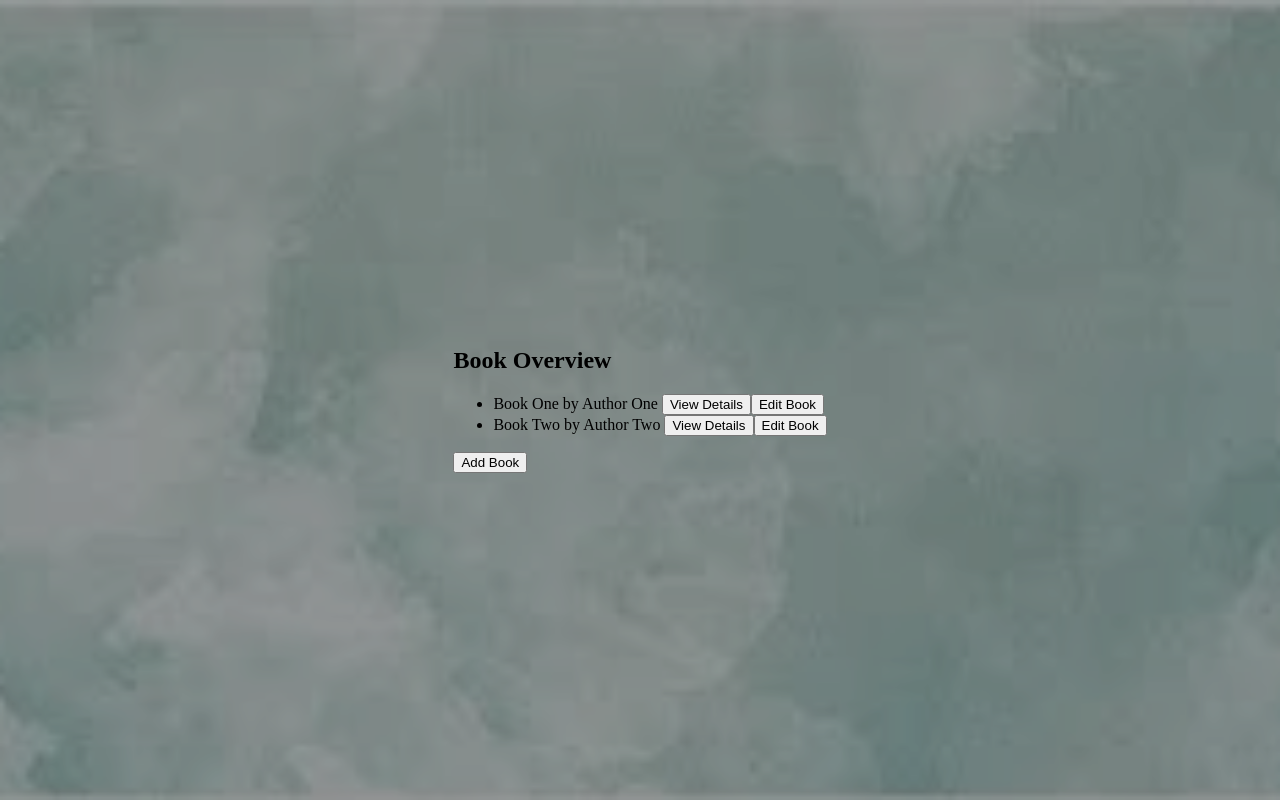
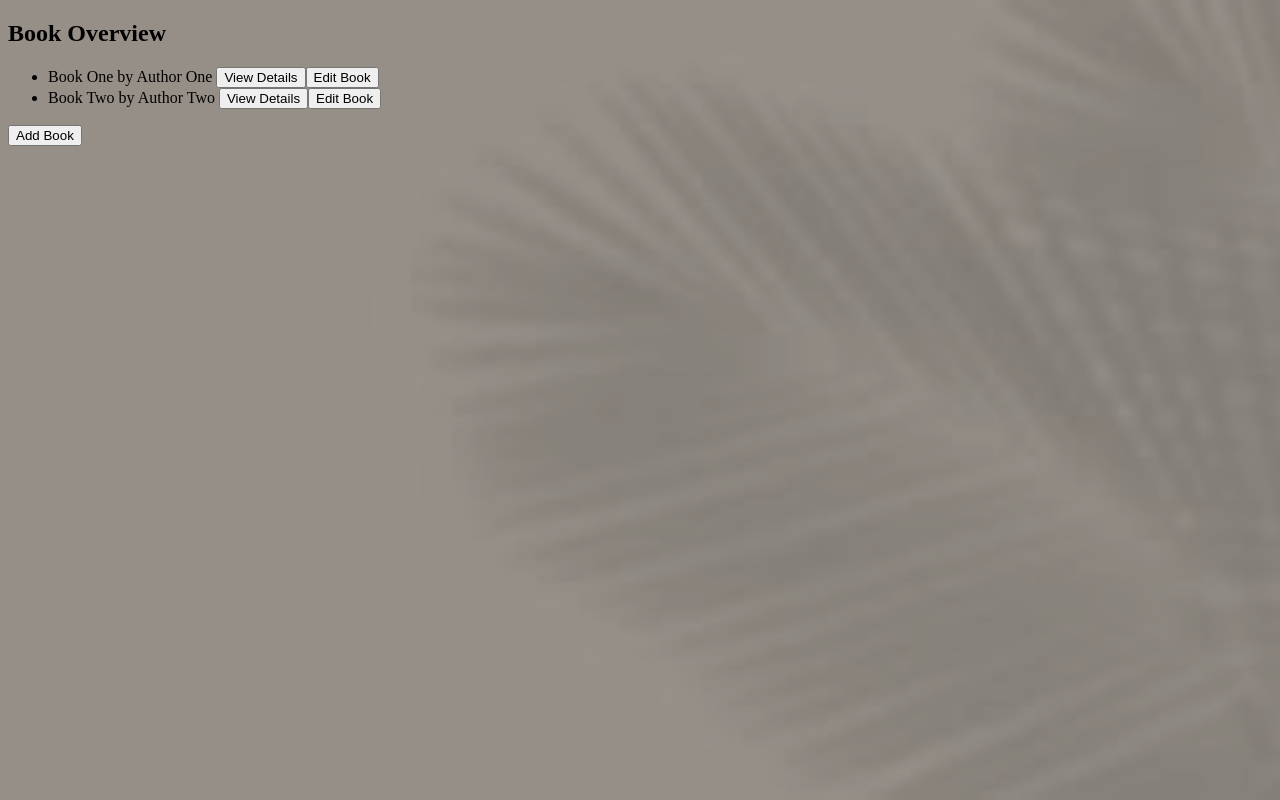
Before and after one commit to cristianamihu/BooksApp, an Angular app in the folder books-app-fe/: page /overview in a window 1280 px wide. Built offline with nearby package versions, Linux system fonts and the light colour scheme.

Commit message:
Add files via upload

```diff
--- a/books-app-fe/src/app/book-details/book-details.component.html
+++ b/books-app-fe/src/app/book-details/book-details.component.html
@@ -1,4 +1,3 @@
-<!--<p>book-details works!</p>-->
 <h2>Book Details</h2>
 <div *ngIf="book">
   <p><strong>Name:</strong> {{ book.name }}</p>
--- a/books-app-fe/src/app/crud-book/crud-book.component.html
+++ b/books-app-fe/src/app/crud-book/crud-book.component.html
@@ -1,4 +1,3 @@
-<!--<p>crud-book works!</p>-->
 <h2>{{ isEditMode ? 'Edit Book' : 'Add Book' }}</h2>
 <form (ngSubmit)="submitForm()">
   <label for="name">Name:</label>
--- a/books-app-fe/src/app/crud-book/crud-book.component.ts
+++ b/books-app-fe/src/app/crud-book/crud-book.component.ts
@@ -15,7 +15,7 @@ export class CrudBookComponent implements OnInit{
     description: ''
   };
   //book = { id: null, name: '', author: '', description: '' };
-  isEditMode = false;
+  isEditMode = false; // is in add mode ("true" - edit mode)
 
   constructor(private route: ActivatedRoute, private router: Router) {}
 
--- a/books-app-fe/src/styles.css
+++ b/books-app-fe/src/styles.css
@@ -1,9 +1,9 @@
 /* You can add global styles to this file, and also import other style files */
-div{
+/*div{
     background-color: blueviolet;
-}
+}*/
 
-body {
+/*body {
     margin: 0;
     padding: 0;
     height: 100vh;
@@ -12,7 +12,7 @@ body {
     align-items: center;
     position: relative;
     overflow: hidden;
-  }
+  }*/
 
   body::before {
     content: '';
```
Also changed, not shown: books-app-fe/src/assets/images/background.jpeg, books-app-fe/src/assets/images/background1.jpeg (added).
